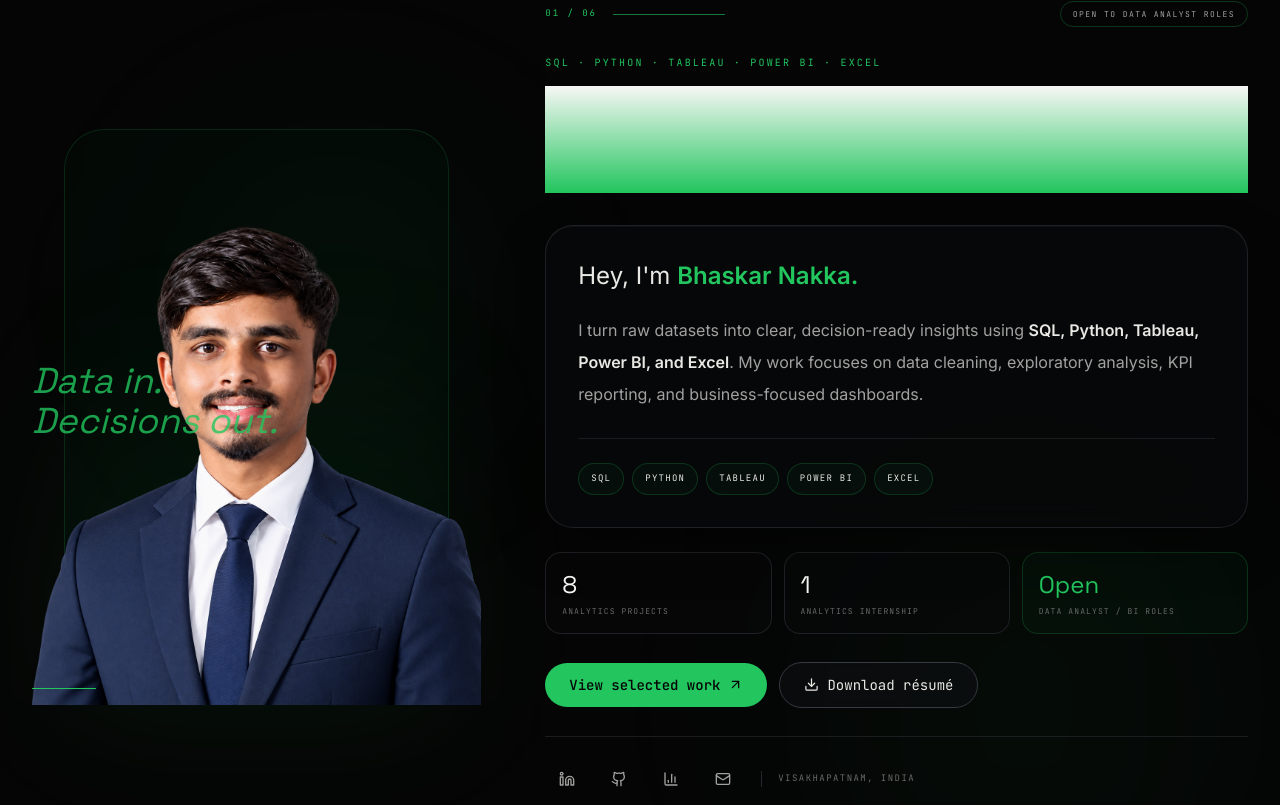
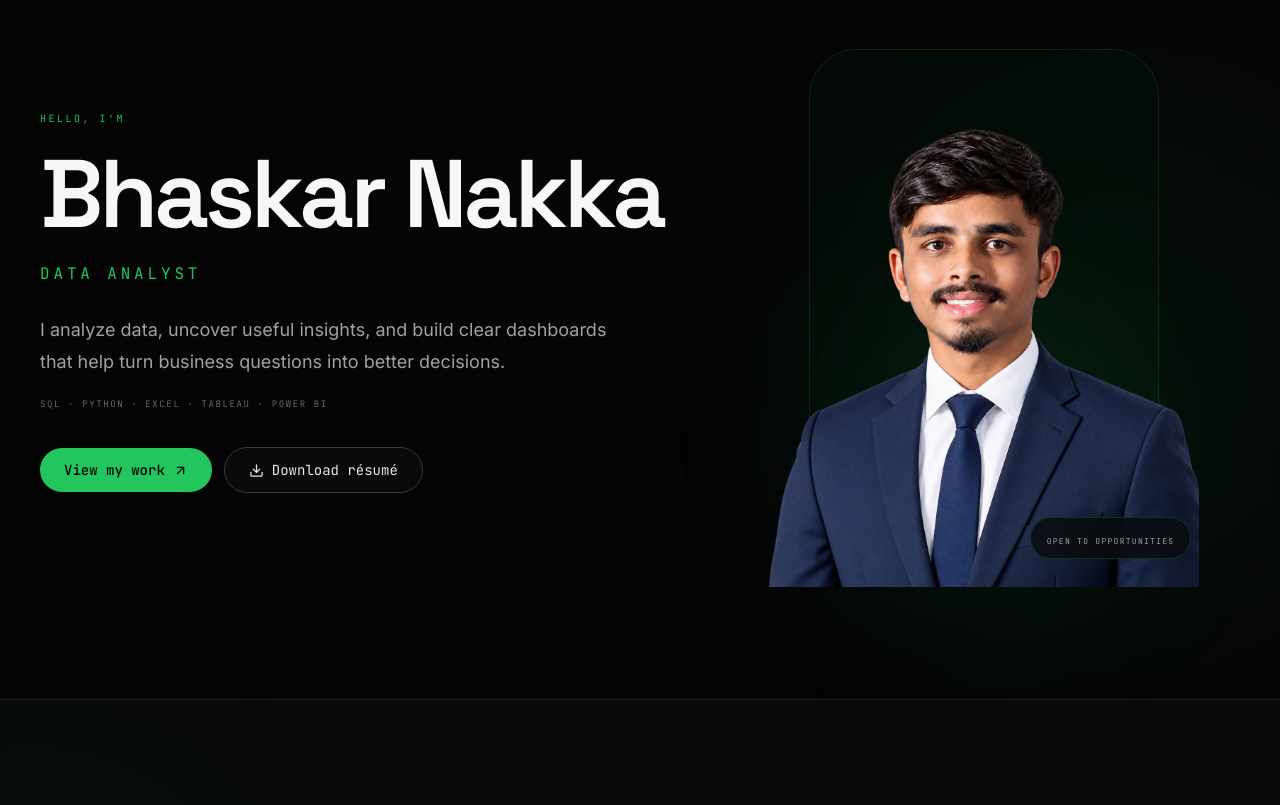
Before and after one commit to bhaskar-nb/portfolio, a Next.js app: page / in a window 1280 px wide. Shown: the part 895-1700 px from the top of the page. Built offline with nearby package versions, Linux system fonts and the light colour scheme.

Commit message:
Redesign hero as a simple Data Analyst introduction

```diff
--- a/components/Hero.tsx
+++ b/components/Hero.tsx
@@ -2,40 +2,77 @@
 
 import Image from "next/image";
 import { motion } from "framer-motion";
-import { Download, Mail, Github, Linkedin, BarChart3, ArrowUpRight } from "lucide-react";
+import { Download, ArrowUpRight } from "lucide-react";
 import { profile } from "@/lib/data";
 import MagneticButton from "@/components/MagneticButton";
-
-const tools = ["SQL", "Python", "Tableau", "Power BI", "Excel"];
 
 export default function Hero() {
   return (
     <section id="intro" className="relative overflow-hidden bg-base-900">
-      <div className="pointer-events-none absolute inset-0 bg-grid-fine opacity-20" />
-      <div className="pointer-events-none absolute left-[15%] top-1/4 h-72 w-72 rounded-full bg-gold/5 blur-[110px]" />
-      <div className="pointer-events-none absolute right-[5%] bottom-0 h-96 w-96 rounded-full bg-gold/5 blur-[130px]" />
+      <div className="pointer-events-none absolute inset-0 bg-grid-fine opacity-15" />
+      <div className="pointer-events-none absolute right-[-8%] top-1/4 h-[32rem] w-[32rem] rounded-full bg-gold/5 blur-[130px]" />
 
-      <div className="relative mx-auto grid min-h-[100svh] w-full max-w-7xl items-center gap-10 px-4 py-24 sm:px-6 lg:grid-cols-[0.78fr_1.22fr] lg:gap-16 lg:px-8">
-        <motion.div initial={{ opacity: 0, x: -24 }} whileInView={{ opacity: 1, x: 0 }} viewport={{ once: true, margin: "-80px" }} transition={{ duration: 0.7 }} className="relative mx-auto h-[52svh] min-h-[420px] w-full max-w-[470px] sm:h-[68svh] lg:mx-0 lg:h-[76svh]">
-          <div className="absolute inset-8 rounded-[2.5rem] border border-gold/15 bg-gold/[0.025]" />
-          <div className="absolute inset-x-8 bottom-0 h-2/3 rounded-[2.5rem] bg-gradient-to-t from-gold/10 to-transparent blur-3xl" />
-          <Image src="/DP image.png" alt={`${profile.name} — Data Analyst`} fill sizes="(max-width: 1024px) 90vw, 470px" className="relative z-10 object-contain object-bottom" />
-          <div className="absolute left-0 top-1/2 z-20 -translate-y-1/2 font-display text-3xl italic leading-[1.05] text-gold/80 sm:text-4xl">Data in.<br />Decisions out.</div>
-          <div className="absolute bottom-4 left-0 z-20 h-px w-16 bg-gold" />
+      <div className="relative mx-auto grid min-h-[78svh] w-full max-w-7xl items-center gap-12 px-5 py-28 sm:px-8 lg:grid-cols-[1.1fr_0.9fr] lg:gap-16 lg:px-10">
+        <motion.div
+          initial={{ opacity: 0, y: 24 }}
+          whileInView={{ opacity: 1, y: 0 }}
+          viewport={{ once: true, margin: "-80px" }}
+          transition={{ duration: 0.7 }}
+          className="max-w-2xl"
+        >
+          <p className="font-mono text-[10px] uppercase tracking-[0.25em] text-gold">
+            Hello, I&apos;m
+          </p>
+
+          <h1 className="mt-5 font-display text-5xl font-semibold leading-[0.95] tracking-[-0.045em] text-ink-100 sm:text-7xl lg:text-8xl">
+            {profile.name}
+          </h1>
+
+          <p className="mt-5 font-mono text-sm uppercase tracking-[0.24em] text-gold sm:text-base">
+            Data Analyst
+          </p>
+
+          <p className="mt-7 max-w-xl text-base leading-7 text-ink-400 sm:text-lg sm:leading-8">
+            I analyze data, uncover useful insights, and build clear dashboards
+            that help turn business questions into better decisions.
+          </p>
+
+          <p className="mt-5 font-mono text-[9px] uppercase tracking-[0.18em] text-ink-600">
+            SQL · Python · Excel · Tableau · Power BI
+          </p>
+
+          <div className="mt-9 flex flex-wrap items-center gap-3">
+            <MagneticButton href="#projects" className="btn-primary">
+              View my work <ArrowUpRight size={15} />
+            </MagneticButton>
+            <MagneticButton href="/Resume.pdf" download className="btn-secondary">
+              <Download size={15} /> Download résumé
+            </MagneticButton>
+          </div>
         </motion.div>
 
-        <motion.div initial={{ opacity: 0, x: 24 }} whileInView={{ opacity: 1, x: 0 }} viewport={{ once: true, margin: "-80px" }} transition={{ duration: 0.7, delay: 0.08 }} className="relative">
-          <div className="flex items-center justify-between gap-4"><div className="flex items-center gap-4 font-mono text-[9px] uppercase tracking-[0.22em] text-gold"><span>01 / 06</span><span className="h-px w-16 bg-gold/60 sm:w-28" /></div><span className="hidden rounded-full border border-gold/25 px-3 py-1.5 font-mono text-[8px] uppercase tracking-[0.18em] text-ink-400 sm:block">Open to Data Analyst roles</span></div>
-          <p className="mt-7 font-mono text-[10px] uppercase tracking-[0.22em] text-gold">SQL · Python · Tableau · Power BI · Excel</p>
-          <h1 className="mt-4 max-w-4xl font-display text-[4.3rem] font-semibold leading-[0.86] tracking-[-0.06em] text-transparent [background:linear-gradient(180deg,#f7f7f5_0%,#22c55e_100%)] bg-clip-text sm:text-[6.8rem] lg:text-[7.8rem]">Data Analyst</h1>
-          <div className="mt-8 max-w-3xl rounded-[1.75rem] border border-base-500/80 bg-base-800/65 p-6 shadow-panel backdrop-blur-xl sm:p-8">
-            <p className="text-xl leading-8 text-ink-200 sm:text-2xl sm:leading-9">Hey, I&apos;m <span className="font-semibold text-gold">{profile.name}.</span></p>
-            <p className="mt-5 text-sm leading-7 text-ink-400 sm:text-base sm:leading-8">I turn raw datasets into clear, decision-ready insights using <span className="font-semibold text-ink-200">SQL, Python, Tableau, Power BI, and Excel</span>. My work focuses on data cleaning, exploratory analysis, KPI reporting, and business-focused dashboards.</p>
-            <div className="mt-7 flex flex-wrap gap-2 border-t border-base-500/70 pt-6">{tools.map((tool) => <span key={tool} className="rounded-full border border-gold/20 bg-gold/[0.04] px-3 py-2 font-mono text-[9px] uppercase tracking-[0.14em] text-ink-300">{tool}</span>)}</div>
+        <motion.div
+          initial={{ opacity: 0, x: 24 }}
+          whileInView={{ opacity: 1, x: 0 }}
+          viewport={{ once: true, margin: "-80px" }}
+          transition={{ duration: 0.7, delay: 0.1 }}
+          className="relative mx-auto h-[420px] w-full max-w-[430px] sm:h-[500px] lg:h-[570px]"
+        >
+          <div className="absolute inset-x-10 bottom-0 top-8 rounded-[3rem] border border-gold/15 bg-gold/[0.025]" />
+          <div className="absolute bottom-0 left-1/2 h-72 w-72 -translate-x-1/2 rounded-full bg-gold/10 blur-[90px]" />
+          <Image
+            src="/DP image.png"
+            alt={`${profile.name} — Data Analyst`}
+            fill
+            sizes="(max-width: 1024px) 90vw, 430px"
+            className="relative z-10 object-contain object-bottom"
+            priority
+          />
+          <div className="absolute bottom-7 right-0 z-20 rounded-full border border-gold/20 bg-base-800/80 px-4 py-2 backdrop-blur-md sm:right-2">
+            <span className="font-mono text-[8px] uppercase tracking-[0.16em] text-ink-400">
+              Open to opportunities
+            </span>
           </div>
-          <div className="mt-6 grid gap-3 sm:grid-cols-3"><div className="rounded-2xl border border-base-500/80 bg-base-800/45 p-4"><span className="font-display text-2xl text-ink-100">8</span><span className="mt-1 block font-mono text-[8px] uppercase tracking-[0.14em] text-ink-600">Analytics projects</span></div><div className="rounded-2xl border border-base-500/80 bg-base-800/45 p-4"><span className="font-display text-2xl text-ink-100">1</span><span className="mt-1 block font-mono text-[8px] uppercase tracking-[0.14em] text-ink-600">Analytics internship</span></div><div className="rounded-2xl border border-gold/20 bg-gold/[0.035] p-4"><span className="font-display text-2xl text-gold">Open</span><span className="mt-1 block font-mono text-[8px] uppercase tracking-[0.14em] text-ink-600">Data Analyst / BI roles</span></div></div>
-          <div className="mt-7 flex flex-wrap items-center gap-3"><MagneticButton href="#projects" className="btn-primary">View selected work <ArrowUpRight size={15} /></MagneticButton><MagneticButton href="/Resume.pdf" download className="btn-secondary"><Download size={15} /> Download résumé</MagneticButton></div>
-          <div className="mt-7 flex flex-wrap items-center gap-x-2 gap-y-1 border-t border-base-500/70 pt-5 font-mono text-[9px] uppercase tracking-[0.16em] text-ink-600"><a href={profile.links.linkedin} target="_blank" rel="noreferrer" aria-label="LinkedIn" className="flex min-h-11 min-w-11 items-center justify-center text-ink-400 transition-colors hover:text-gold"><Linkedin size={16} /></a><a href={profile.links.github} target="_blank" rel="noreferrer" aria-label="GitHub" className="flex min-h-11 min-w-11 items-center justify-center text-ink-400 transition-colors hover:text-gold"><Github size={16} /></a><a href={profile.links.tableau} target="_blank" rel="noreferrer" aria-label="Tableau Public" className="flex min-h-11 min-w-11 items-center justify-center text-ink-400 transition-colors hover:text-gold"><BarChart3 size={16} /></a><a href={`mailto:${profile.email}`} aria-label="Email" className="flex min-h-11 min-w-11 items-center justify-center text-ink-400 transition-colors hover:text-gold"><Mail size={16} /></a><span className="mx-2 hidden h-4 w-px bg-base-500 sm:block" /><span>{profile.location}</span></div>
         </motion.div>
       </div>
     </section>
```
